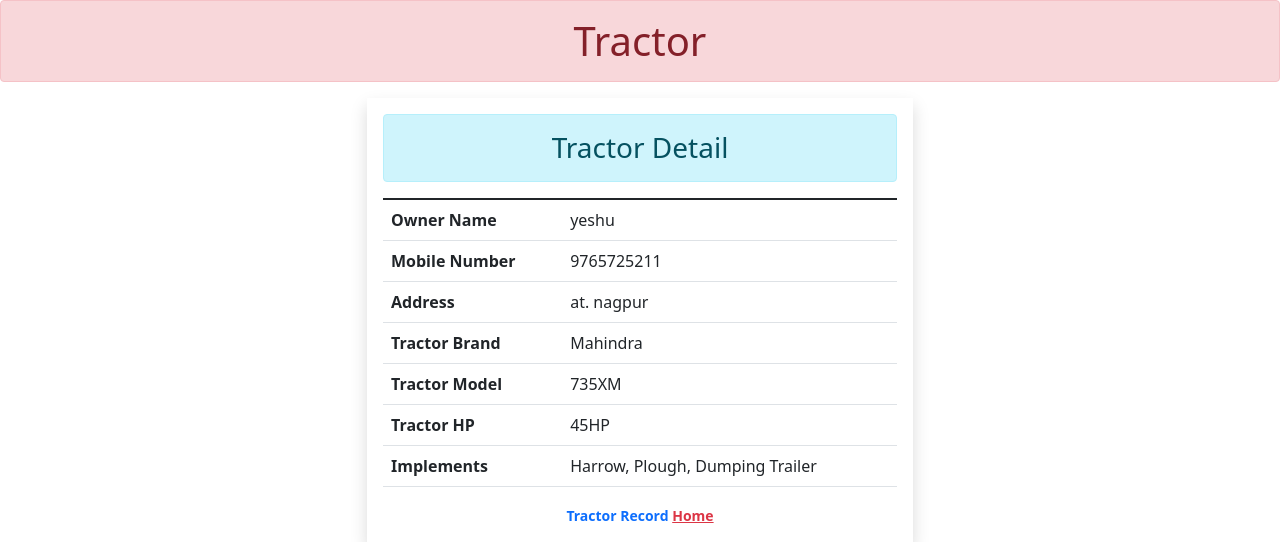
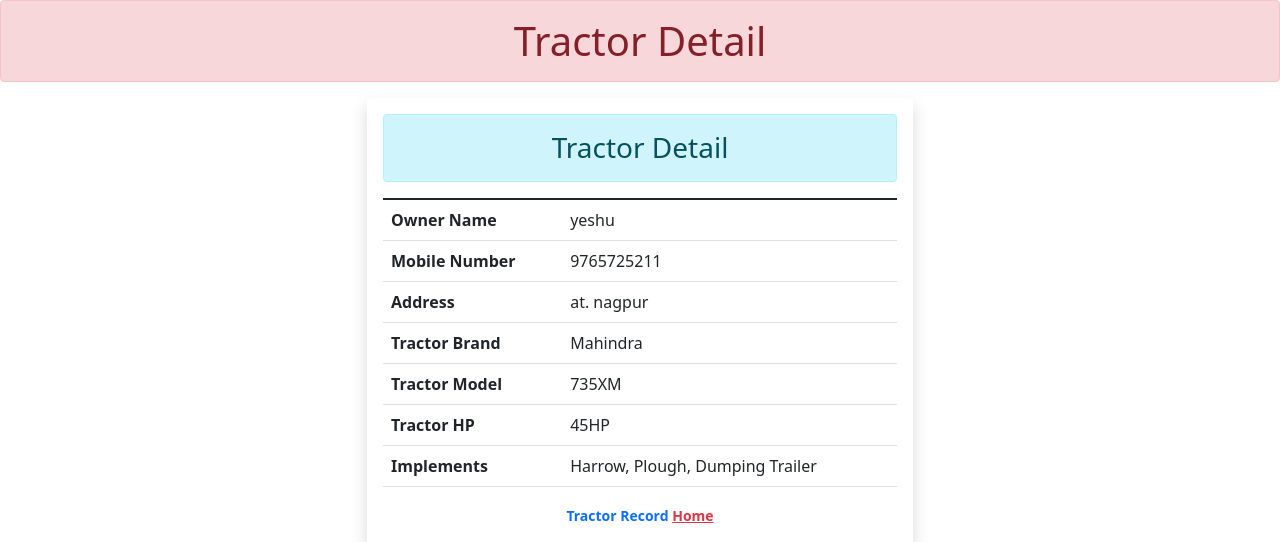
Before and after one commit to yeshudeshmukh/tractorrecord, a Django app: page /19 in a window 1280 px wide. Shown: the top 542 px of the page. Run offline with Django 3.2, Linux system fonts and the light colour scheme; data comes from the database, SQL or seed files in the repository.

Commit message:
titelupload

```diff
--- a/app/templates/app/base.html
+++ b/app/templates/app/base.html
@@ -10,7 +10,7 @@
     {% block titel %}<title>Home Page</title>{% endblock titel %}
 </head>
 <body>
-    <h1 class="alert alert-danger text-center">Tractor</h1>
+    <h1 class="alert alert-danger text-center">Tractor Detail</h1>
     {% block main-container %}
     {% endblock main-container %}
 </body>
```
